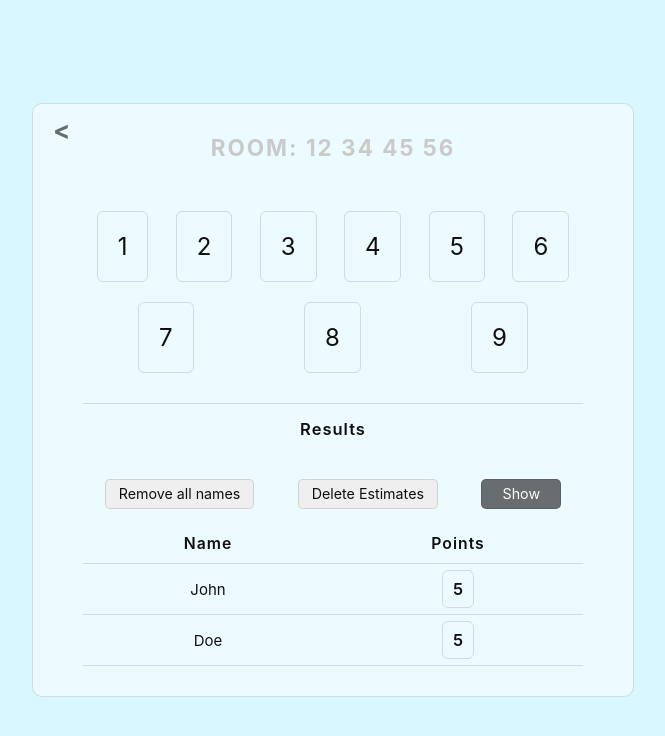
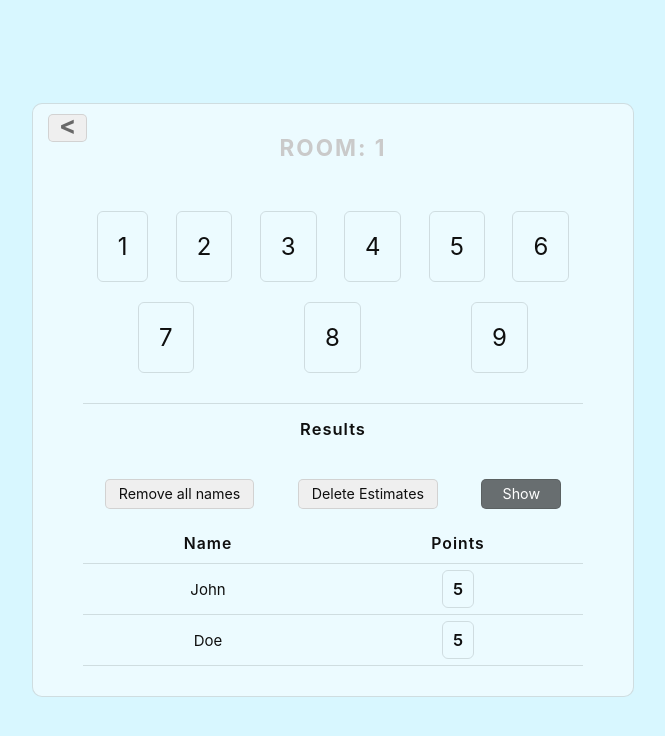
Before and after one commit to certat1um/intership-socket-io-poker-frontend, a React (Create React App) app: page /room/1 in a window 1280 px wide. Shown: the top 736 px of the page, without its empty margins (307-972 px from the left). Built offline with nearby package versions, Linux system fonts and the light colour scheme; no server answers.

Commit message:
Refactored lot of code, deleted unnecessary functions, optimized route logic

```diff
--- a/src/App.js
+++ b/src/App.js
@@ -1,19 +1,17 @@
 import './App.css';
 import { EnterRoomForm } from './pages/EnterRoom/EnterRoomForm';
 import { Room } from './pages/Room/Room';
-import { BrowserRouter, Route, Routes } from 'react-router-dom';
+import { Route, Routes } from 'react-router-dom';
 import { NewUserForm } from './pages/NewUser/NewUserForm';
 
 export const App = () => {
   return (
     <>
-      <BrowserRouter>
-        <Routes>
-          <Route path="/" element={<EnterRoomForm />} />
-          <Route path="/new-user/:redirectType" element={<NewUserForm />} />
-          <Route path="/room/:id" element={<Room />} />
-        </Routes>
-      </BrowserRouter>
+      <Routes>
+        <Route path="/" element={<EnterRoomForm />} />
+        <Route path="/new-user" element={<NewUserForm />} />
+        <Route path="/room/:id" element={<Room />} />
+      </Routes>
     </>
   );
 };
--- a/src/components/BackToHomepageLink/BackToHomepageLink.css
+++ b/src/components/BackToHomeLink/BackToHomeLink.css
@@ -2,11 +2,11 @@
   position: absolute;
   top: 10px;
   left: 15px;
-  cursor: pointer;
-  padding: 0px 5px;
+  padding: 0px 10px;
+  padding-bottom: 6px;
+  line-height: 20px;
+  min-width: auto;
   font-size: 1.7em;
   font-weight: 700;
   color: #00000090;
-  text-decoration: none;
-  display: block;
 }
--- /dev/null
+++ b/src/components/BackToHomeLink/BackToHomeLink.jsx
@@ -0,0 +1,13 @@
+import './BackToHomeLink.css';
+import { useNavigate } from 'react-router-dom';
+
+export const BackToHomeLink = () => {
+  const navigate = useNavigate();
+  const goHome = () => navigate('/');
+
+  return (
+    <button onClick={goHome} className="backToHomepageLink">
+      {'<'}
+    </button>
+  );
+};
--- a/src/components/BackToHomepageLink/BackToHomepageLink.jsx
+++ /dev/null
@@ -1,11 +0,0 @@
-import { Link } from 'react-router-dom';
-import './BackToHomepageLink.css';
-
-export const BackToHomepageLink = () => {
-  const text = '<';
-  return (
-    <Link to="/" className="backToHomepageLink">
-      {text}
-    </Link>
-  );
-};
--- a/src/helpers/enterExternalRoom.js
+++ /dev/null
@@ -1,7 +0,0 @@
-export const enterExternalRoom = () => {
-  const externalRoomID = localStorage.getItem('externalRoomID');
-
-  // io.emit('joinExternalRoom')
-
-  window.location.replace(`/room/${externalRoomID}`);
-};
--- a/src/helpers/enterMyRoom.js
+++ /dev/null
@@ -1,11 +0,0 @@
-export const enterMyRoom = (socket) => {
-  const username = localStorage.getItem('username');
-  if (!username) {
-    return window.location.replace(`/new-user/${'internal'}`);
-  }
-  // io.emit('joinMyRoom')
-  // const myRoomID =
-
-  localStorage.setItem('myRoomID', '57835784'); // myRoomID
-  window.location.replace(`/room/${123}`); // myRoomID
-};
--- a/src/index.js
+++ b/src/index.js
@@ -1,6 +1,7 @@
 import React from 'react';
 import ReactDOM from 'react-dom/client';
 import { App } from './App';
+import { BrowserRouter } from 'react-router-dom';
 import io from 'socket.io-client';
 
 const socket = io();
@@ -8,6 +9,8 @@ const socket = io();
 const root = ReactDOM.createRoot(document.getElementById('root'));
 root.render(
   <React.StrictMode>
-    <App />
+    <BrowserRouter>
+      <App />
+    </BrowserRouter>
   </React.StrictMode>,
 );
--- a/src/pages/EnterRoom/EnterRoomForm.jsx
+++ b/src/pages/EnterRoom/EnterRoomForm.jsx
@@ -1,16 +1,18 @@
 import '../../public/Form.css';
 import { useState } from 'react';
-import { enterExternalRoom } from '../../helpers/enterExternalRoom';
-import { enterMyRoom } from '../../helpers/enterMyRoom';
 import io from 'socket.io-client';
+import { useNavigate } from 'react-router-dom';
 
 const socket = io();
 
 export const EnterRoomForm = () => {
   localStorage.setItem('externalRoomID', '');
+  localStorage.setItem('redirectType', '');
+
   const username = localStorage.getItem('username');
   const myRoomID = localStorage.getItem('myRoomID');
   const [value, setValue] = useState('');
+  const navigate = useNavigate();
 
   const handleExternalRoom = () => {
     const externalRoomID = value.trim();
@@ -21,10 +23,25 @@ export const EnterRoomForm = () => {
     localStorage.setItem('externalRoomID', externalRoomID);
 
     if (!username) {
-      return window.location.replace(`/new-user/${'external'}`);
+      localStorage.setItem('redirectType', 'anotherUserRoom');
+      return navigate(`/new-user/`);
+    } else {
+      // io.emit(joinExternalRoom)
+      return navigate(`/room/${externalRoomID}`);
     }
+  };
 
-    enterExternalRoom(externalRoomID);
+  const handleMyRoom = () => {
+    const username = localStorage.getItem('username');
+    if (!username) {
+      localStorage.setItem('redirectType', 'thisUserRoom');
+      return navigate(`/new-user/`);
+    }
+  };
+
+  const enterMyRoom = () => {
+    // io.emit(joinMyRoom)
+    return navigate(`/room/${myRoomID}`);
   };
 
   return (
@@ -51,7 +68,7 @@ export const EnterRoomForm = () => {
       <div className="form-bottom">
         <span>or</span>
         {myRoomID === null ? (
-          <button onClick={enterMyRoom} className="btn blue-btn">
+          <button onClick={handleMyRoom} className="btn blue-btn">
             Create New Room
           </button>
         ) : (
--- a/src/pages/NewUser/NewUserForm.jsx
+++ b/src/pages/NewUser/NewUserForm.jsx
@@ -1,37 +1,45 @@
 import '../../public/Form.css';
 import { useState } from 'react';
-import { BackToHomepageLink } from '../../components/BackToHomepageLink/BackToHomepageLink';
-import { enterExternalRoom } from '../../helpers/enterExternalRoom';
-import { enterMyRoom } from '../../helpers/enterMyRoom';
+import { BackToHomeLink } from '../../components/BackToHomeLink/BackToHomeLink';
 import io from 'socket.io-client';
+import { useNavigate } from 'react-router-dom';
 
 const socket = io();
 
 export const NewUserForm = () => {
   const [value, setValue] = useState('');
+  const navigate = useNavigate();
 
   const handleRoom = () => {
     const username = value.trim();
     if (!username) {
       return;
     }
+
+    const redirectType = localStorage.getItem('redirectType');
     localStorage.setItem('username', username);
 
-    const currentURL = window.location.href;
-    const indexOfLastSlash = currentURL.lastIndexOf('/');
-    const redirectType = currentURL.slice(indexOfLastSlash + 1);
+    if (redirectType === 'thisUserRoom') {
+      // io.emit(joinMyRoom)
+      // get myRoomID from server
+      localStorage.setItem('myRoomID', '54362378');
 
-    if (redirectType === 'internal') {
-      enterMyRoom();
-    } else if (redirectType === 'external') {
-      enterExternalRoom();
+      const myRoomID = localStorage.getItem('myRoomID');
+      return navigate(`/room/${myRoomID}`);
+    } else if (redirectType === 'anotherUserRoom') {
+      // io.emit(joinExternalRoom)
+
+      const externalRoomID = localStorage.getItem('externalRoomID');
+      return navigate(`/room/${externalRoomID}`);
+    } else {
+      return navigate('/');
     }
   };
 
   return (
     <>
       <div className="form">
-        <BackToHomepageLink />
+        <BackToHomeLink />
         <div className="form-welcome">
           <span>Type Your Username</span>
         </div>
--- a/src/pages/Room/Room.jsx
+++ b/src/pages/Room/Room.jsx
@@ -2,18 +2,21 @@ import './Room.css';
 import { CardsList } from './components/CardsList/CardsList';
 import { ParticipantsActions } from './components/ParticipantsActions/ParticipantsActions';
 import { ParticipantsTable } from './components/ParticipantsTable/ParticipantsTable';
-import { BackToHomepageLink } from '../../components/BackToHomepageLink/BackToHomepageLink';
+import { BackToHomeLink } from '../../components/BackToHomeLink/BackToHomeLink';
 import io from 'socket.io-client';
+import { useParams } from 'react-router-dom';
 
 const socket = io();
 
 export const Room = () => {
+  const params = useParams();
+
   return (
     <>
       <div className="room">
-        <BackToHomepageLink />
+        <BackToHomeLink />
         <div className="room-info">
-          <span>Room: 12 34 45 56</span>
+          <span>Room: {params.id}</span>
         </div>
         <CardsList />
 
```
Also changed, not shown: 1 other file (tests, documents, lock files or other folders).
